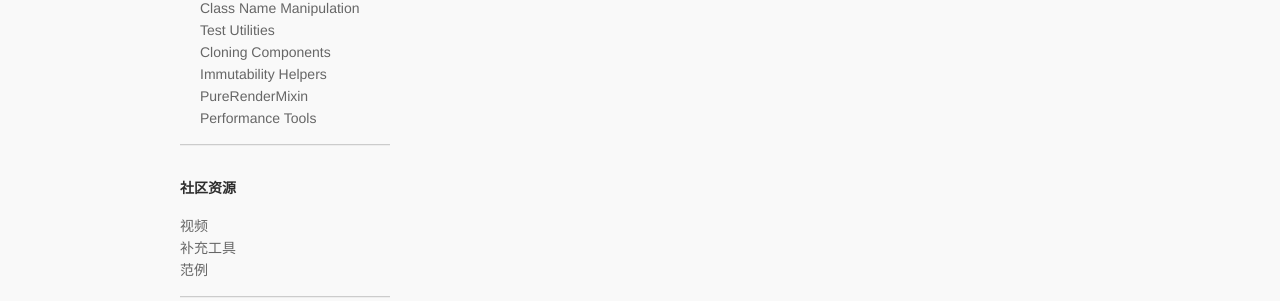
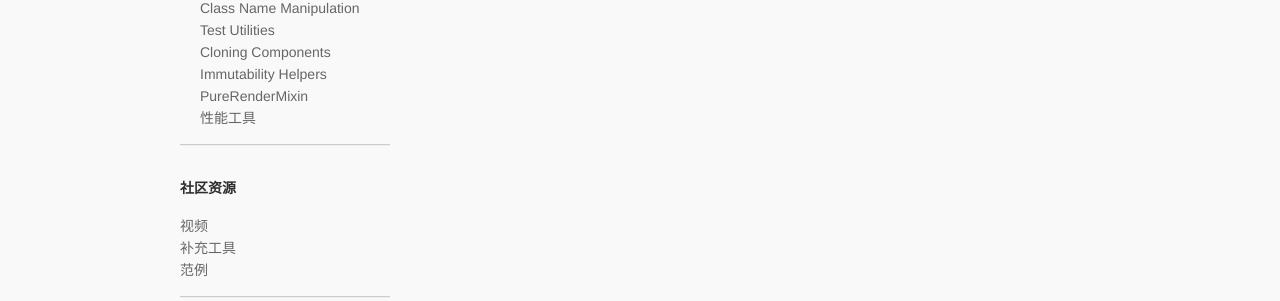
Before and after one commit to yaoshanliang/react-docs, a Jekyll site: the page built from zh/docs/examples.zh-CN.md, in a window 1280 px wide and 900 px high, scrolled down 462 px. Shown: the part 150-451 px from the top of the window. Built offline with Jekyll 4.4.1, drawn with Linux system fonts in a browser that asks for light colours; Markdown is read by kramdown in place of the engine named in the settings.

Commit message:
nav -> perfomance tools

```diff
--- a/zh/_data/nav_docs.yml
+++ b/zh/_data/nav_docs.yml
@@ -52,7 +52,7 @@
     - id: pure-render-mixin
       title: PureRenderMixin
     - id: perf
-      title: Performance Tools
+      title: 性能工具
 - title: 社区资源
   items:
   - id: videos
```
